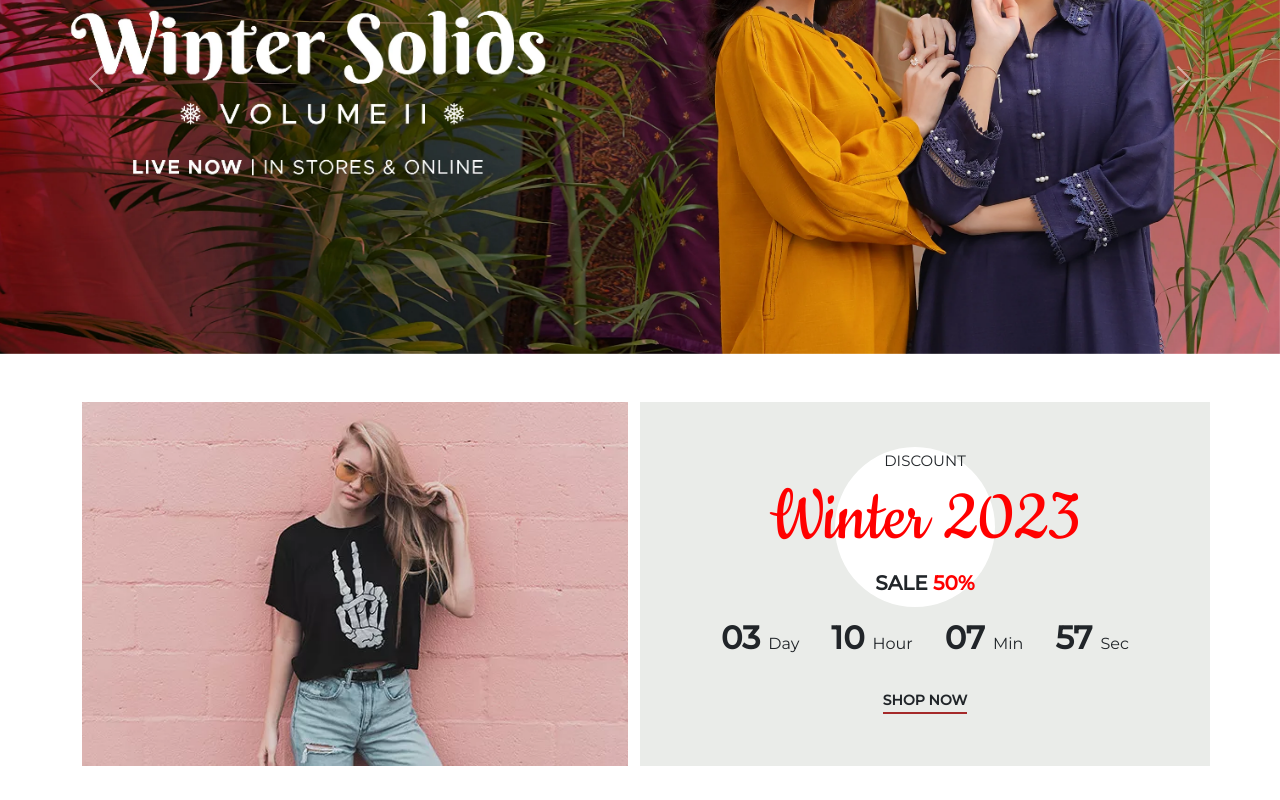
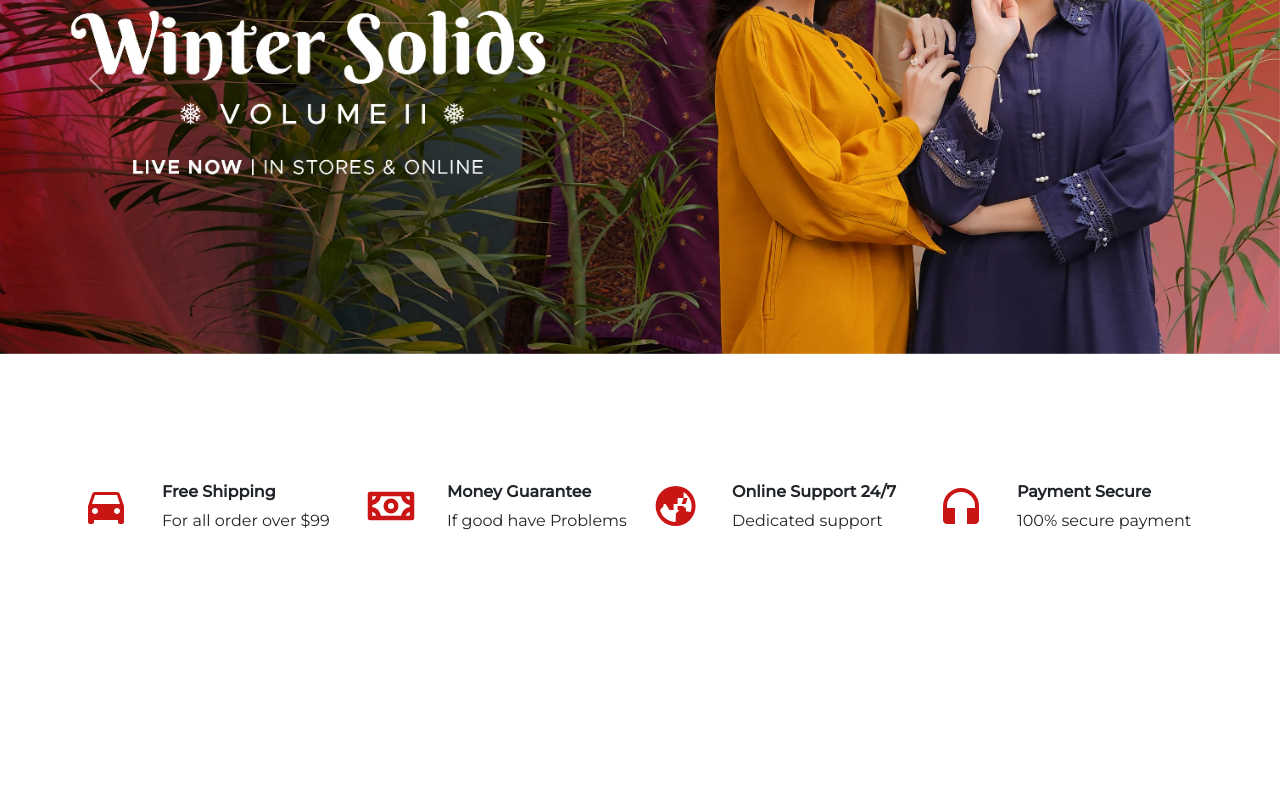
Before and after one commit to Talha12Shiekh/ClothingWebsite, a React (Vite) app: page / in a window 1280 px wide. Shown: the part 3430-4230 px from the top of the page. After the commit the page ends 3979 px from the top, so only its background shows below. Built offline with nearby package versions, Linux system fonts and the light colour scheme.

Commit message:
completed facilities section

```diff
--- a/src/App.jsx
+++ b/src/App.jsx
@@ -6,6 +6,7 @@ import Courasel from "./Components/Courasel";
 import MainSlider from './Components/MainSlider';
 import Trends from './Components/Trends';
 import Discount from './Components/Discount';
+import Facililtes from './Components/Facililtes';
 
 
 function App() {
@@ -18,7 +19,8 @@ function App() {
       <Courasel/>
       <Trends/>
       <MainSlider/>
-      <Discount/>
+      {/* <Discount/> */}
+      <Facililtes/>
     </>
   )
 }
--- a/src/Components/Discount.jsx
+++ b/src/Components/Discount.jsx
@@ -40,29 +40,20 @@ const Discount = () => {
 
   const {days,minutes,hours,seconds} = countdown;
 
-  function getHours(){
-    if(hours < 10){
-        return "0" + hours;
-    }
-
-    if(hours > 12){
-        return hours - 12;
-    }
-  }
-
   return (
     <div className="container my-5">
-      <div className="row row-cols-md-1 row-cols-lg-2 row-cols-sm-1" style={{ height: 350 }}>
-        <div>
-          <img
-            style={{ width: "100%", height: "100%" }}
-            loading="lazy"
-            alt="Loading..."
-            src={discountImage}
-          />
-        </div>
+      <div className="row gx-5" style={{ height: 350 }}>
         <div
-          className="d-flex justify-content-center align-items-center flex-column"
+        className="col-lg-6 col-md-12"
+        style={{
+          backgroundImage: `url(${discountImage})`,
+          backgroundRepeat:"no-repeat",
+          backgroundSize:"cover",
+          height:380
+        }}
+        ></div>
+        <div
+          className="d-flex justify-content-center align-items-center flex-column col-lg-6"
           style={{
             backgroundColor: PRODUCT_BACKGROUND_COLOR,
             backgroundImage: `url(${canvas.toDataURL()})`,
@@ -84,27 +75,27 @@ const Discount = () => {
           <p className="fs-5 monteserrat fw-bold">
             SALE <b style={{ color: "red" }}>50%</b>
           </p>
-          <div className="countdown">
+          <div className="countdown row row-cols-lg-5">
             <div>
-              <span className="count_numbers">
+              <span className="fs-2">
                 <b>{days < 10 ? "0" + days : days}</b>
               </span>
               <span className="margin_left">Day</span>
             </div>
             <div>
-              <span className="count_numbers">
-                <b>{getHours()}</b>
+              <span className="fs-2">
+                <b>{hours > 12 ? hours - 12 : hours}</b>
               </span>
               <span className="margin_left">Hour</span>
             </div>
             <div>
-              <span className="count_numbers">
+              <span className="fs-2">
                 <b>{minutes < 10 ? "0" + minutes : minutes}</b>
               </span>
               <span className="margin_left">Min</span>
             </div>
             <div>
-              <span className="count_numbers">
+              <span className="fs-2">
                 <b>{seconds < 10 ? "0" + seconds : seconds}</b>
               </span>
               <span className="margin_left">Sec</span>
--- /dev/null
+++ b/src/Components/Facililtes.jsx
@@ -0,0 +1,28 @@
+import React from 'react';
+import "bootstrap";
+import { FACILITES } from '../data/Data';
+
+const Facililtes = () => {
+    // row row-cols-lg-4
+  return (
+    <section className='container' style={{marginTop:"8rem"}}>
+        <div className="row row-cols-1 row-cols-lg-4 row-cols-md-2">
+            {
+                FACILITES.map(({key,Image,heading,description}) => {
+                    return <div key={key} className='d-flex' style={{gap:"2rem"}}>
+                        <div>
+                            <Image/>
+                        </div>
+                        <div>
+                            <h6 className='fw-bold monteserrat'>{heading}</h6>
+                            <p className='monteserrat'>{description}</p>
+                        </div>
+                    </div>
+                })
+            }
+        </div>
+    </section>
+  )
+}
+
+export default Facililtes
--- a/src/data/Data.jsx
+++ b/src/data/Data.jsx
@@ -25,6 +25,7 @@ export const TRENDS = [
   {image:trend2,item:"MWS-04 WINTER EMBROIDERED 3PC",price:"8,050",key:2},
   {image:trend3,item:"DES-03 KARANDI EMBROIDERED SHAWL",price:"7,350",key:3},
 ]
+
 
 export const SELLERS = [
   {image:trend4,item:"MWS-03 WINTER EMBROIDERED 3PC",price:"7,110",key:1},
@@ -98,6 +99,35 @@ export const PRODUCTS = [
   },
 ];
 
+export const ICON_COLOR = "#ca1515"
+
+export const FACILITES = [
+  {
+    Image:() => <svg xmlns="http://www.w3.org/2000/svg" width="3em" height="3em" viewBox="0 0 24 24"><path fill={ICON_COLOR} d="M18.92 6.01C18.72 5.42 18.16 5 17.5 5h-11c-.66 0-1.21.42-1.42 1.01L3 12v8c0 .55.45 1 1 1h1c.55 0 1-.45 1-1v-1h12v1c0 .55.45 1 1 1h1c.55 0 1-.45 1-1v-8zM6.5 16c-.83 0-1.5-.67-1.5-1.5S5.67 13 6.5 13s1.5.67 1.5 1.5S7.33 16 6.5 16m11 0c-.83 0-1.5-.67-1.5-1.5s.67-1.5 1.5-1.5s1.5.67 1.5 1.5s-.67 1.5-1.5 1.5M5 11l1.5-4.5h11L19 11z"></path></svg>,
+    heading:"Free Shipping",
+    description:"For all order over $99",
+    key:1
+  },
+  {
+    Image:() => <svg xmlns="http://www.w3.org/2000/svg" width="3em" height="3em" viewBox="0 0 256 256"><path fill={ICON_COLOR} d="M240 52H16A12 12 0 0 0 4 64v128a12 12 0 0 0 12 12h224a12 12 0 0 0 12-12V64a12 12 0 0 0-12-12m-58.79 128H74.79A60.18 60.18 0 0 0 28 133.21v-10.42A60.18 60.18 0 0 0 74.79 76h106.42A60.18 60.18 0 0 0 228 122.79v10.42A60.18 60.18 0 0 0 181.21 180M228 97.94A36.23 36.23 0 0 1 206.06 76H228ZM49.94 76A36.23 36.23 0 0 1 28 97.94V76ZM28 158.06A36.23 36.23 0 0 1 49.94 180H28ZM206.06 180A36.23 36.23 0 0 1 228 158.06V180ZM128 88a40 40 0 1 0 40 40a40 40 0 0 0-40-40m0 56a16 16 0 1 1 16-16a16 16 0 0 1-16 16"></path></svg>,
+    heading:"Money Guarantee",
+    description:"If good have Problems",
+    key:2
+  },
+  {
+    Image:() => <svg xmlns="http://www.w3.org/2000/svg" width="3em" height="3em" viewBox="0 0 24 24"><path fill={ICON_COLOR} d="m11.8 20.025l.15-4.225l3.05-3h1.95v1.85l2.275.35q.275-.7.438-1.45t.162-1.55q0-2.225-1.112-4.062T15.8 5.05V8h-3v3h-2v3H8.775L6.8 11h-1v1l-1.775 1.975q.65 2.6 2.813 4.325t4.962 1.725m4-6.025h-3v-2h3zm0-6h2.025l-1 3h-2.05zm-4 14q-2.075 0-3.9-.788t-3.175-2.137q-1.35-1.35-2.137-3.175T1.8 12q0-2.075.788-3.9t2.137-3.175q1.35-1.35 3.175-2.137T11.8 2q2.075 0 3.9.788t3.175 2.137q1.35 1.35 2.138 3.175T21.8 12q0 2.075-.788 3.9t-2.137 3.175q-1.35 1.35-3.175 2.138T11.8 22"></path></svg>,
+    heading:"Online Support 24/7",
+    description:"Dedicated support",
+    key:3
+  },
+  {
+    Image:() => <svg xmlns="http://www.w3.org/2000/svg" width="3em" height="3em" viewBox="0 0 24 24"><path fill={ICON_COLOR} d="M9 21H5q-.825 0-1.412-.587T3 19v-7q0-1.875.713-3.512t1.924-2.85q1.213-1.213 2.85-1.925T12 3q1.875 0 3.513.713t2.85 1.924q1.212 1.213 1.925 2.85T21 12v7q0 .825-.587 1.413T19 21h-4v-8h4v-1q0-2.925-2.037-4.962T12 5Q9.075 5 7.038 7.038T5 12v1h4z"></path></svg>,
+    heading:"Payment Secure",
+    description:"100% secure payment",
+    key:4
+  },
+]
+
 export const BALLS_DATA = [
   {key:1,icon: <svg
     xmlns="http://www.w3.org/2000/svg"
```
